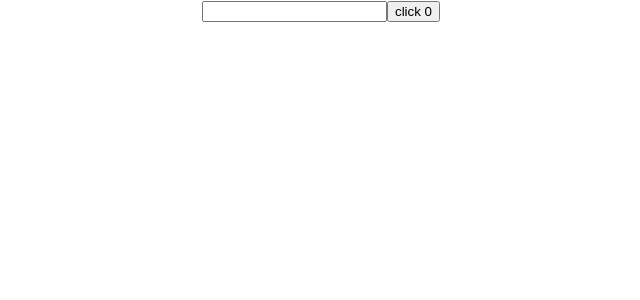
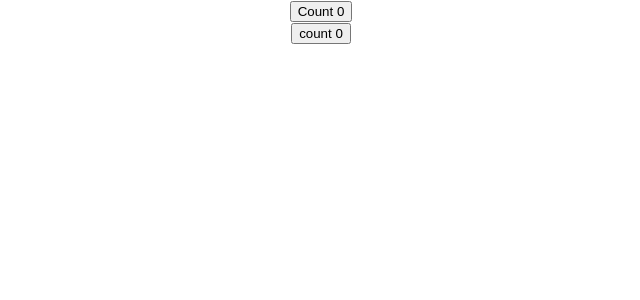
Before and after one commit to raju-ahammad/react-hooks-practice, a React (Create React App) app: page / in a window 1280 px wide. Shown: the top 300 px of the page, without its empty margins (319-959 px from the left). Built offline with nearby package versions, Linux system fonts and the light colour scheme.

Commit message:
create Class counter

```diff
--- a/src/App.js
+++ b/src/App.js
@@ -1,14 +1,17 @@
 import './App.css';
-import EffectHooks from './Components/EffectHooks';
+import ClassCounter from './ClassComponents/ClassCounter';
+import HooksCounter from './Components/HooksCounter';
 
 function App() {
   return (
     <div className="App">
+      <ClassCounter/>
+      <HooksCounter/>
       {/* <HooksCounter/>
-      <CounterHooks/>
+
      <InputHooks/>
      <AddItems/> */}
-     <EffectHooks/>
+     {/* <EffectHooks/> */}
     </div>
   );
 }
--- /dev/null
+++ b/src/ClassComponents/ClassCounter.jsx
@@ -0,0 +1,21 @@
+import React, { Component } from 'react'
+
+class ClassCounter extends Component {
+    state = {
+        count: 0
+    }
+    increment = () => {
+        this.setState({
+            count: this.state.count + 1
+        })
+    }
+    render() {
+        return (
+            <div>
+                <button onClick={this.increment}>Count { this.state.count}</button>
+            </div>
+        )
+    }
+}
+
+export default ClassCounter
```
